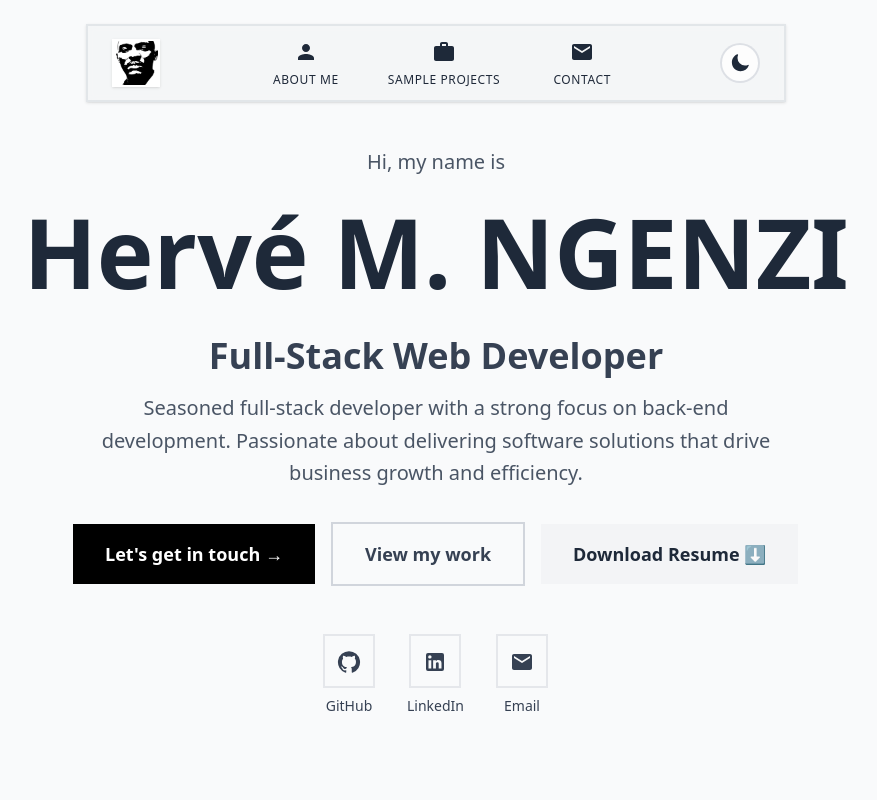
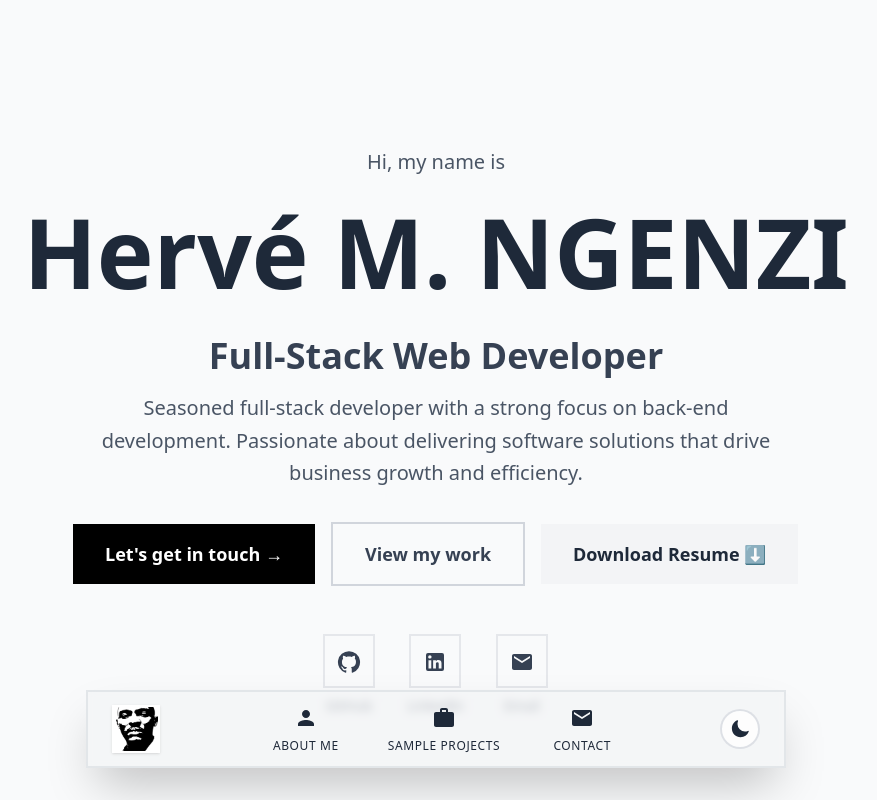
Before and after one commit to muhenge/port, a Next.js app: page / in a window 1280 px wide. Shown: the whole page, without its empty margins (204-1081 px from the left). Built offline with nearby package versions, Linux system fonts and the light colour scheme; no server answers.

Commit message:
feat: add scroll-aware auto-hiding navigation bar with hover-to-reveal functionality

```diff
--- a/src/app/components/header.tsx
+++ b/src/app/components/header.tsx
@@ -1,4 +1,5 @@
 "use client";
+import { useState, useEffect } from "react";
 import { Nav } from "./nav";
 
 import HomeIcon from "@mui/icons-material/Home";
@@ -10,10 +11,47 @@ import Link from "next/link";
 import { ThemeToggle } from "./theme-toggle";
 
 export function Header() {
+  const [isVisible, setIsVisible] = useState(true);
+  const [isHovered, setIsHovered] = useState(false);
+
+  useEffect(() => {
+    let lastScrollY = window.scrollY;
+
+    const handleScroll = () => {
+      const currentScrollY = window.scrollY;
+
+      if (currentScrollY < 50 || currentScrollY < lastScrollY) {
+        setIsVisible(true);
+      } else if (currentScrollY > lastScrollY && currentScrollY > 50) {
+        setIsVisible(false);
+      }
+
+      lastScrollY = currentScrollY;
+    };
+
+    window.addEventListener("scroll", handleScroll, { passive: true });
+    return () => window.removeEventListener("scroll", handleScroll);
+  }, []);
+
+  const shouldShow = isVisible || isHovered;
+
   return (
     <>
+      {/* Invisible hover trigger zone at the bottom of the screen */}
+      <div
+        className="fixed bottom-0 left-0 w-full h-16 z-40 hidden sm:block"
+        onMouseEnter={() => setIsHovered(true)}
+        onMouseLeave={() => setIsHovered(false)}
+      />
+
       {/* Desktop Navigation Bar */}
-      <nav className="hidden sm:flex items-center fixed top-6 left-1/2 transform -translate-x-1/2 z-50 bg-gray-100/70 dark:bg-gray-900/70 backdrop-blur-[5px] shadow-sm border-2 border-gray-300/50 dark:border-gray-700/60 px-6 min-w-[600px] lg:min-w-[700px]">
+      <nav
+        className={`hidden sm:flex items-center fixed left-1/2 transform -translate-x-1/2 z-50 bg-gray-100/70 dark:bg-gray-900/70 backdrop-blur-[5px] shadow-2xl border-2 border-gray-300/50 dark:border-gray-700/60 px-6 min-w-[600px] lg:min-w-[700px] transition-all duration-500 ease-in-out ${
+          shouldShow ? "bottom-8 opacity-100 translate-y-0" : "-bottom-32 opacity-0 translate-y-full"
+        }`}
+        onMouseEnter={() => setIsHovered(true)}
+        onMouseLeave={() => setIsHovered(false)}
+      >
         {/* Profile Picture with Link to Home */}
         <Link href="/" className="mr-8 group relative">
           <div className="border-2 border-white dark:border-gray-800 shadow-sm overflow-hidden hover:scale-105 transition-transform duration-300 w-12 h-12 flex items-center justify-center bg-white dark:bg-gray-900">
@@ -56,7 +94,11 @@ export function Header() {
       </nav>
 
       {/* Mobile Navigation Bar */}
-      <nav className="fixed bottom-6 left-1/2 transform -translate-x-1/2 z-50 bg-gray-100/70 dark:bg-gray-900/70 backdrop-blur-[10px] shadow-2xl border-2 border-gray-300/50 dark:border-gray-700/60 sm:hidden px-4 py-3 min-w-[320px] flex items-center">
+      <nav
+        className={`fixed left-1/2 transform -translate-x-1/2 z-50 bg-gray-100/70 dark:bg-gray-900/70 backdrop-blur-[10px] shadow-2xl border-2 border-gray-300/50 dark:border-gray-700/60 sm:hidden px-4 py-3 min-w-[320px] flex items-center transition-all duration-500 ease-in-out ${
+          shouldShow ? "bottom-6 opacity-100 translate-y-0" : "-bottom-32 opacity-0 translate-y-full"
+        }`}
+      >
         <ul className="flex flex-1 justify-center space-x-1">
           <Nav text="HOME" url="/" icon={<HomeIcon className="w-6 h-6" />} />
           <Nav
```
